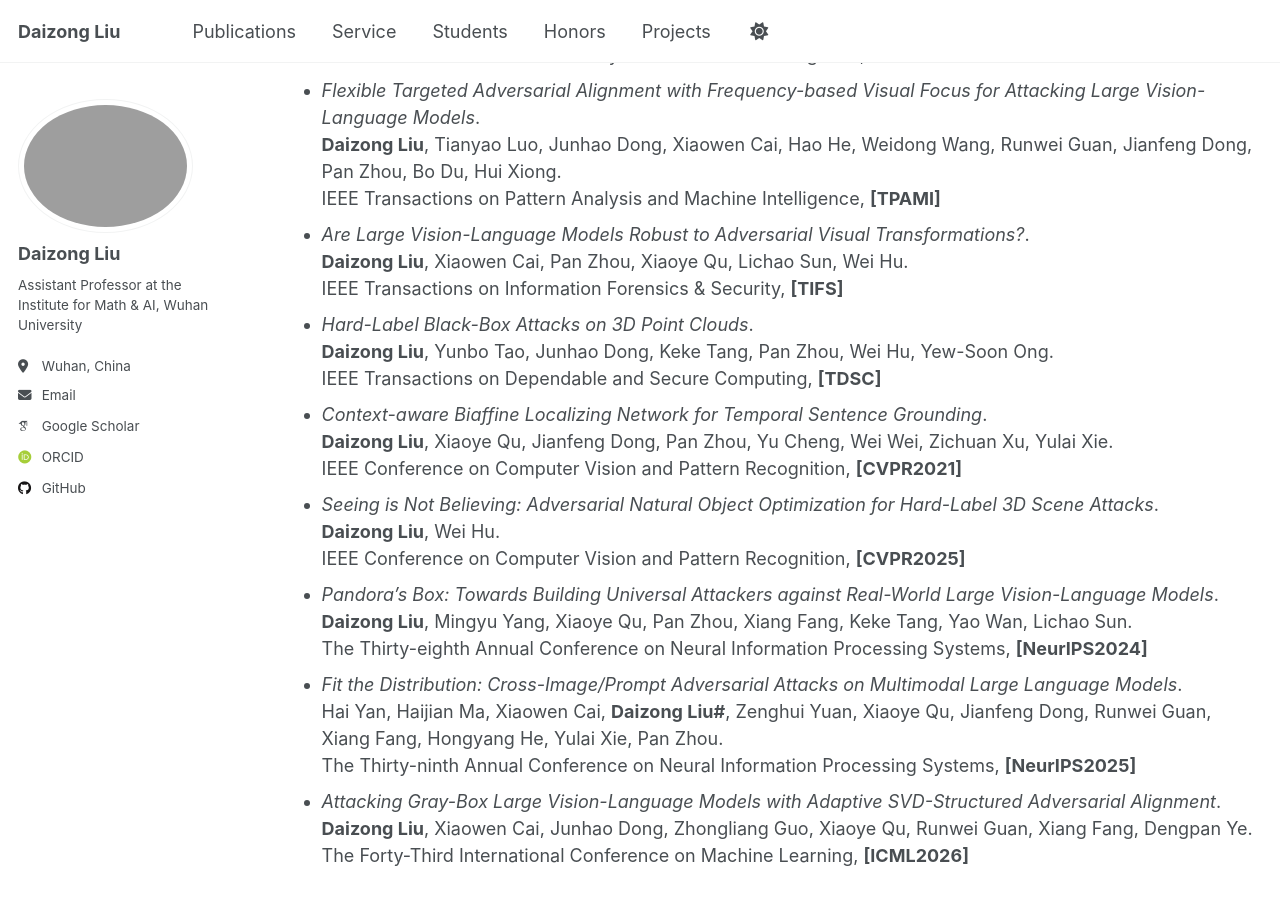
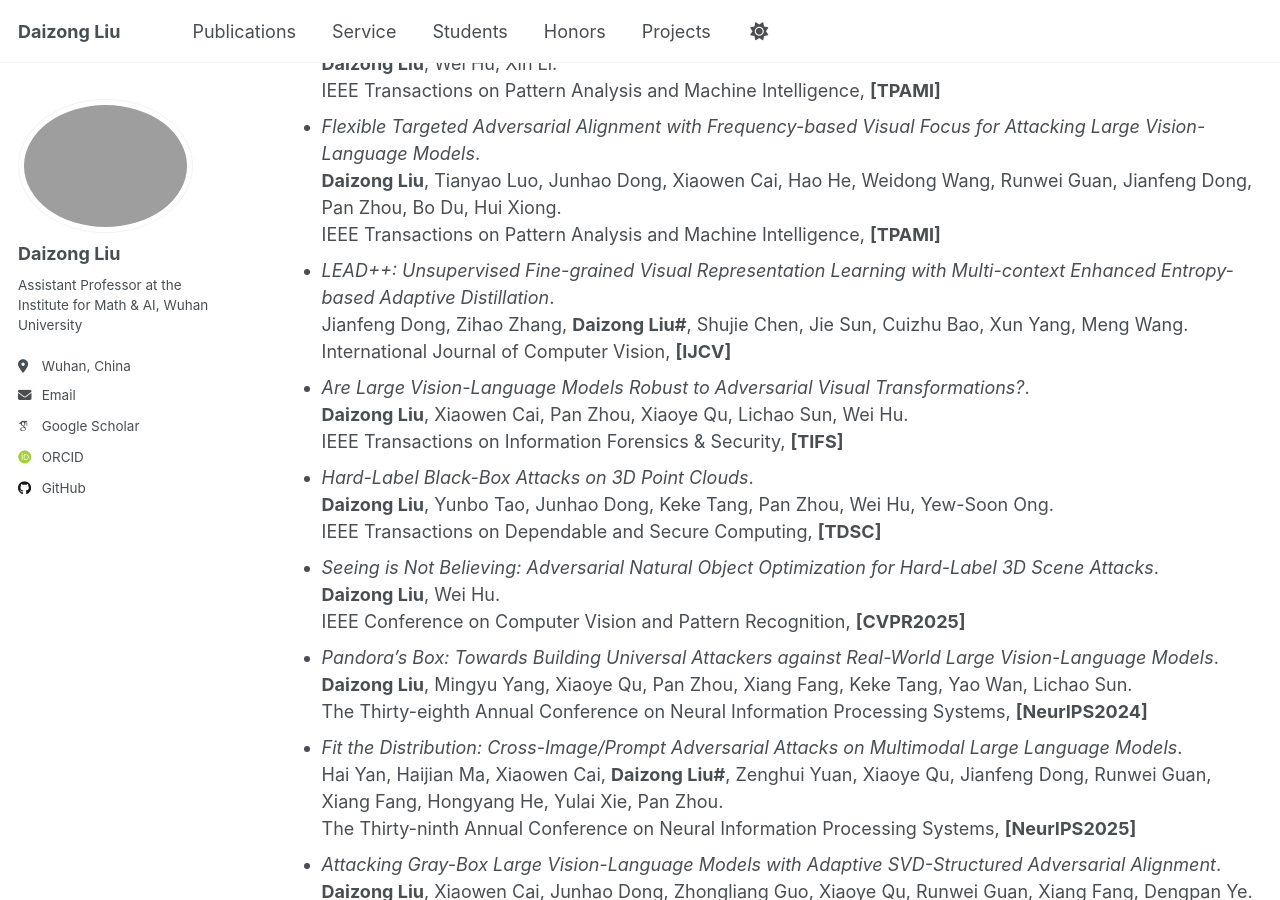
Before and after one commit to liudaizong/liudaizong.github.io, a Jekyll site: the page built from _pages/about.md, in a window 1280 px wide and 900 px high, scrolled down 1684 px. Built offline with Jekyll 4.4.1, drawn with Linux system fonts in a browser that asks for light colours; some web fonts are replaced; some of the changed text lies outside the part shown.

Commit message:
Update about.md

```diff
--- a/_pages/about.md
+++ b/_pages/about.md
@@ -21,6 +21,7 @@ My broad research interests include Multimodal Reasoning, 3D Point Cloud Percept
 
 Latest News
 ======
+* [2026/11] One paper is accepted by IJCV!
 * [2026/10] I will serve as an Area Chair for ICML 2027!
 * [2026/10] Two papers are accepted by TMM!
 * [2026/10] One paper is accepted by TPAMI!
@@ -48,9 +49,9 @@ Latest News
 * *Imperceptible Transfer Attack and Defense on 3D Point Cloud Classification*.<br/> **Daizong Liu**, Wei Hu.<br/> IEEE Transactions on Pattern Analysis and Machine Intelligence, **[TPAMI]**
 * *Point Cloud Attacks in Graph Spectral Domain: When 3D Geometry Meets Graph Signal Processing*.<br/> **Daizong Liu**, Wei Hu, Xin Li.<br/> IEEE Transactions on Pattern Analysis and Machine Intelligence, **[TPAMI]**
 * *Flexible Targeted Adversarial Alignment with Frequency-based Visual Focus for Attacking Large Vision-Language Models*.<br/> **Daizong Liu**, Tianyao Luo, Junhao Dong, Xiaowen Cai, Hao He, Weidong Wang, Runwei Guan, Jianfeng Dong, Pan Zhou, Bo Du, Hui Xiong.<br/> IEEE Transactions on Pattern Analysis and Machine Intelligence, **[TPAMI]**
+* *LEAD++: Unsupervised Fine-grained Visual Representation Learning with Multi-context Enhanced Entropy-based Adaptive Distillation*.<br/> Jianfeng Dong, Zihao Zhang, **Daizong Liu#**, Shujie Chen, Jie Sun, Cuizhu Bao, Xun Yang, Meng Wang.<br/> International Journal of Computer Vision, **[IJCV]**
 * *Are Large Vision-Language Models Robust to Adversarial Visual Transformations?*.<br/> **Daizong Liu**, Xiaowen Cai, Pan Zhou, Xiaoye Qu, Lichao Sun, Wei Hu.<br/> IEEE Transactions on Information Forensics & Security, **[TIFS]**
 * *Hard-Label Black-Box Attacks on 3D Point Clouds*.<br/> **Daizong Liu**, Yunbo Tao, Junhao Dong, Keke Tang, Pan Zhou, Wei Hu, Yew-Soon Ong.<br/> IEEE Transactions on Dependable and Secure Computing, **[TDSC]**
-* *Context-aware Biaffine Localizing Network for Temporal Sentence Grounding*.<br/> **Daizong Liu**, Xiaoye Qu, Jianfeng Dong, Pan Zhou, Yu Cheng, Wei Wei, Zichuan Xu, Yulai Xie.<br/> IEEE Conference on Computer Vision and Pattern Recognition, **[CVPR2021]**
 * *Seeing is Not Believing: Adversarial Natural Object Optimization for Hard-Label 3D Scene Attacks*.<br/> **Daizong Liu**, Wei Hu.<br/> IEEE Conference on Computer Vision and Pattern Recognition, **[CVPR2025]**
 * *Pandora’s Box: Towards Building Universal Attackers against Real-World Large Vision-Language Models*.<br/> **Daizong Liu**, Mingyu Yang, Xiaoye Qu, Pan Zhou, Xiang Fang, Keke Tang, Yao Wan, Lichao Sun.<br/> The Thirty-eighth Annual Conference on Neural Information Processing Systems, **[NeurIPS2024]**
 * *Fit the Distribution: Cross-Image/Prompt Adversarial Attacks on Multimodal Large Language Models*.<br/> Hai Yan, Haijian Ma, Xiaowen Cai, **Daizong Liu#**, Zenghui Yuan, Xiaoye Qu, Jianfeng Dong, Runwei Guan, Xiang Fang, Hongyang He, Yulai Xie, Pan Zhou.<br/> The Thirty-ninth Annual Conference on Neural Information Processing Systems, **[NeurIPS2025]**
```
